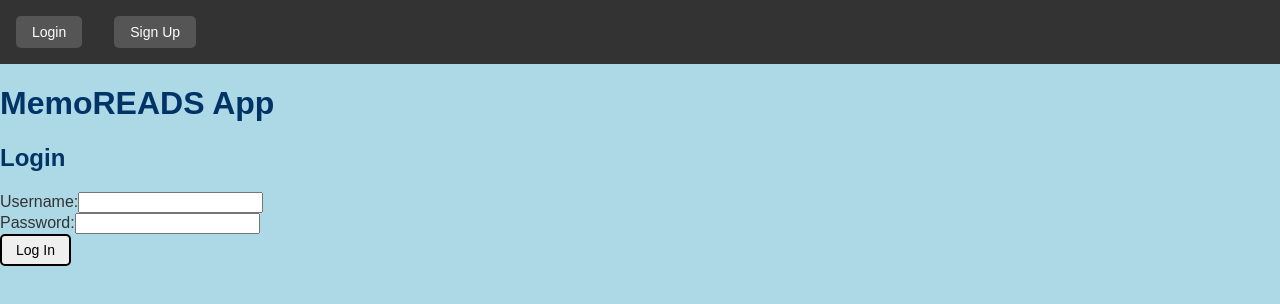
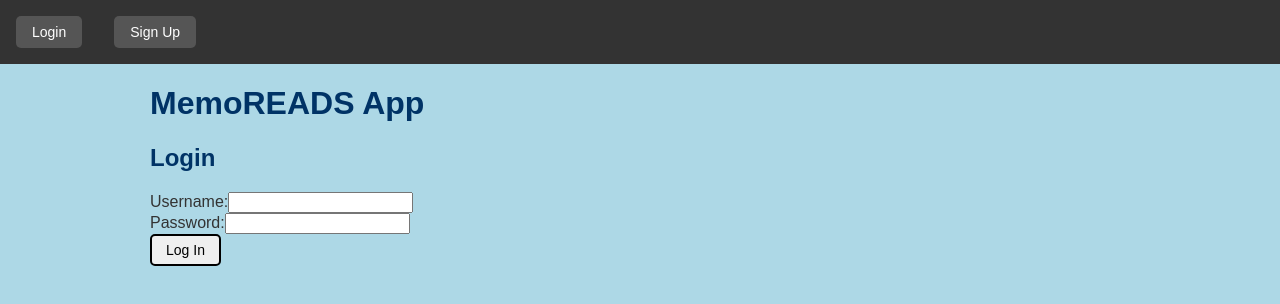
Before and after one commit to GuillermoCardoze/MemoREADS, a React (Create React App) app in the folder client/: page /login in a window 1280 px wide. Shown: the top 304 px of the page. Built offline with nearby package versions, Linux system fonts and the light colour scheme; no server answers.

Commit message:
update README.md

```diff
--- a/client/src/components/App.js
+++ b/client/src/components/App.js
@@ -30,7 +30,9 @@ function App() {
 
   return (
     <Router>
+
       <NavBar />
+      <div className='main'>
       <h1>MemoREADS App</h1>
        {isLoggedIn && (
         <div>
@@ -58,6 +60,7 @@ function App() {
         {/* Logout route */}
         <Route path="/logout" element={<Logout />} />
       </Routes>
+      </div>
     </Router>
   );
 }
--- a/client/src/components/Books.js
+++ b/client/src/components/Books.js
@@ -50,6 +50,7 @@ const Books = () => {
                 <p>
                   Rating: {rating === 0 ? 'Not Rated' : rating}
                   <Link to={`/ratings/${id}`}>
+                  <br></br>
                     <button>Update Rating</button>
                   </Link>
                 </p>
--- a/client/src/components/styles.css
+++ b/client/src/components/styles.css
@@ -25,7 +25,9 @@
   .navbar-button:hover {
     background-color: #777;
   }
-
+.main {
+  margin-left: 150px;
+}
 .top-center-container {
   position: relative;
   display: flex;
```
Also changed, not shown: 1 other file (tests, documents, lock files or other folders).
